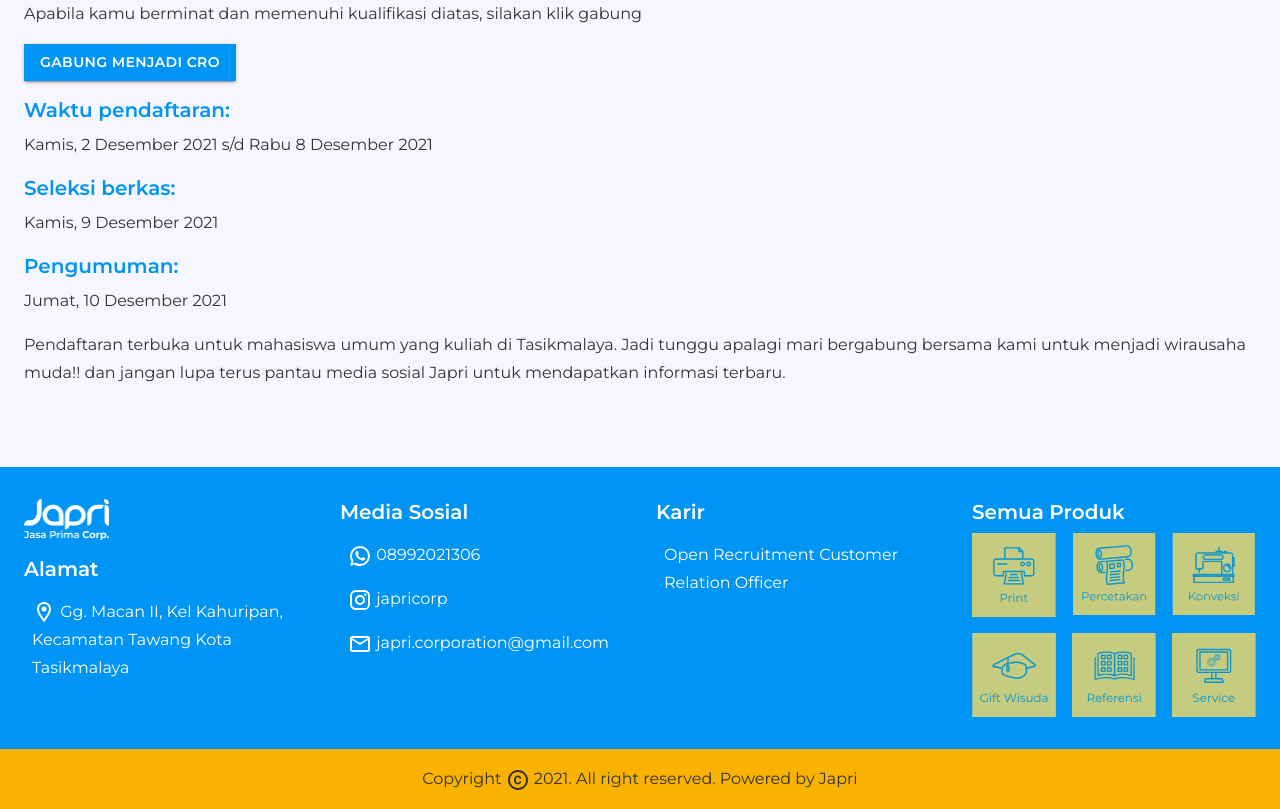
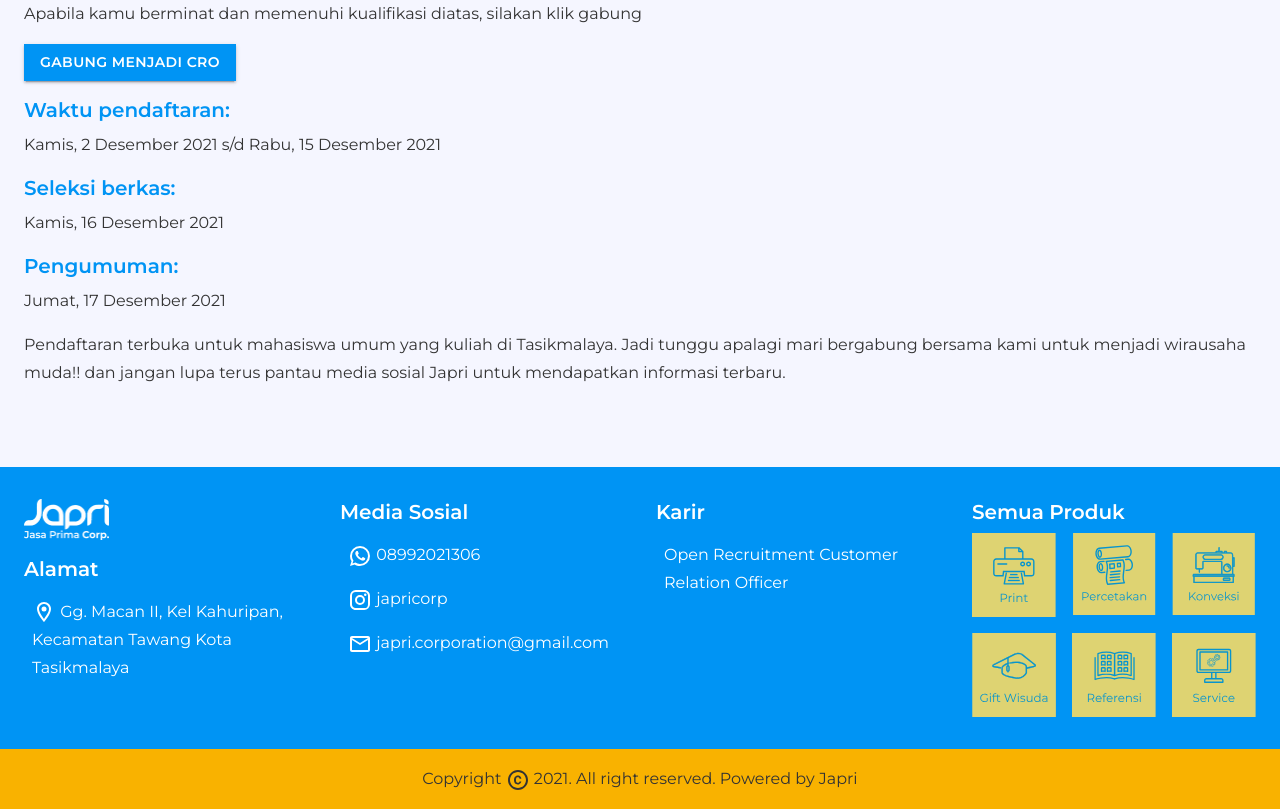
Before and after one commit to aridarsan/japri-corp, a React (Create React App) app: page /karir in a window 1280 px wide. Shown: the part 1460-2269 px from the top of the page. Built offline with nearby package versions, Linux system fonts and the light colour scheme; what react-swipeable-views-utils would draw is missing.

Commit message:
edit date karir

```diff
--- a/src/App.css
+++ b/src/App.css
@@ -94,7 +94,7 @@ a{
 }
 
 .footer-img{
-  opacity: .8;
+  opacity: .9;
 }
 
 .footer-img:hover{
--- a/src/Components/Karir.js
+++ b/src/Components/Karir.js
@@ -227,13 +227,13 @@ const Karier = () => {
             </a>
 
             <h5>Waktu pendaftaran:</h5>
-            <p>Kamis, 2 Desember 2021 s/d Rabu 8 Desember 2021</p>
+            <p>Kamis, 2 Desember 2021 s/d Rabu, 15 Desember 2021</p>
 
             <h5> Seleksi berkas:</h5>
-            <p>Kamis, 9 Desember 2021</p>
+            <p>Kamis, 16 Desember 2021</p>
 
             <h5> Pengumuman:</h5>
-            <p>Jumat, 10 Desember 2021</p>
+            <p>Jumat, 17 Desember 2021</p>
 
             <p>
               Pendaftaran terbuka untuk mahasiswa umum yang kuliah di
--- a/src/Components/NotFound.js
+++ b/src/Components/NotFound.js
@@ -15,7 +15,11 @@ const NotFound = () => {
       <Container maxWidth='lg'>
         <Grid container justify='center' style={{ marginTop: '6rem' }}>
           <h4> Maaf halaman {location.pathname} tidak ditemukan</h4>
+          <Grid container justify='center'>
             <img src={NotFounds} alt='NotFound' width='80%' />
+        </Grid>
+
+        <Grid container justify="center">
             <Button
               variant='contained'
               style={{
@@ -28,8 +32,9 @@ const NotFound = () => {
               onClick={handleClick}
               size='medium'
             >
-            Kembali ke Halaman Utama
+              Kembali ke Beranda
             </Button>
+          </Grid>
         </Grid>
       </Container>
     </React.Fragment>
```
Lines whose indentation alone changed are shown as unchanged.
